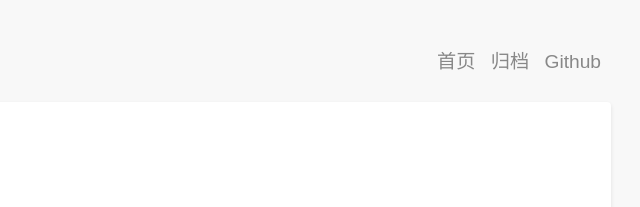
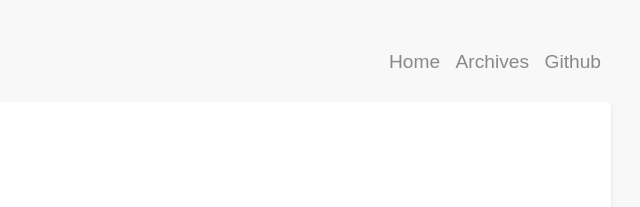
Before and after one commit to Fihade/swaggymiller.github.io, a plain HTML site: page 2018/03/09/lb/index.html in a window 1280 px wide. Shown: the top 207 px of the page, 509-1149 px from the left. Drawn offline with nearby package versions, Linux system fonts and the light colour scheme; files that its build step writes are made by us from their sources; files whose address does not match are found by name.

Commit message:
Site updated: 2018-12-21 21:05:58

```diff
--- a/2018/03/09/lb/index.html
+++ b/2018/03/09/lb/index.html
@@ -27,11 +27,11 @@
       <ul class="menu">
 
           <li class="menu-item">
-            <a href="/blog/" class="menu-item-link">首页</a>
+            <a href="/blog/" class="menu-item-link">Home</a>
           </li>
 
           <li class="menu-item">
-            <a href="/blog/archives" class="menu-item-link">归档</a>
+            <a href="/blog/archives" class="menu-item-link">Archives</a>
           </li>
 
           <li class="menu-item">
@@ -46,11 +46,11 @@
     <ul class="menu">
 
         <li class="menu-item">
-          <a href="/blog/" class="menu-item-link">首页</a>
+          <a href="/blog/" class="menu-item-link">Home</a>
         </li>
 
         <li class="menu-item">
-          <a href="/blog/archives" class="menu-item-link">归档</a>
+          <a href="/blog/archives" class="menu-item-link">Archives</a>
         </li>
 
         <li class="menu-item">
```
Also changed, not shown: 2018/05/20/hello-world/index.html (+4 -4 lines), 2018/05/20/homework/index.html (+4 -4 lines), 2018/05/20/json 学习/index.html (+4 -4 lines), 2018/05/20/学习Markdown语法/index.html (+4 -4 lines), 2018/05/20/数据结构/index.html (+4 -4 lines), 2018/08/11/多蓝牙连接说明文档：/index.html (+4 -4 lines), 2018/11/10/ECC算法调研/index.html (+4 -4 lines), archives/2018/03/index.html (+4 -4 lines), archives/2018/05/index.html (+4 -4 lines), archives/2018/08/index.html (+4 -4 lines), archives/2018/11/index.html (+4 -4 lines), archives/2018/index.html (+4 -4 lines), archives/index.html (+4 -4 lines), index.html (+4 -4 lines).
